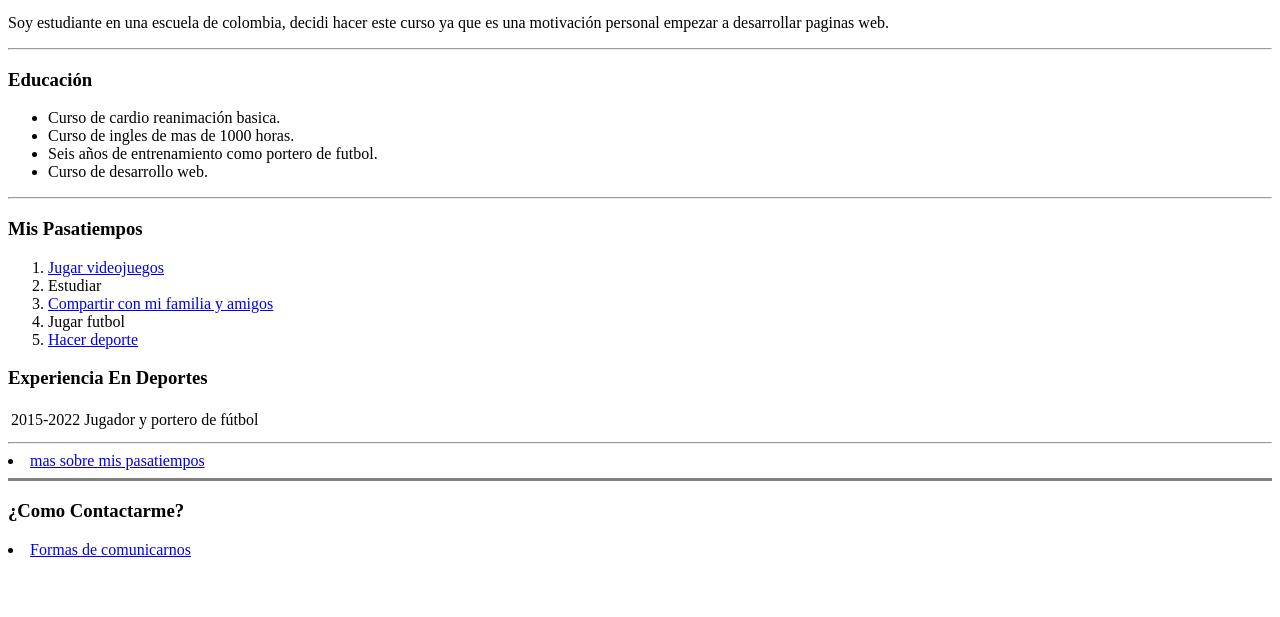
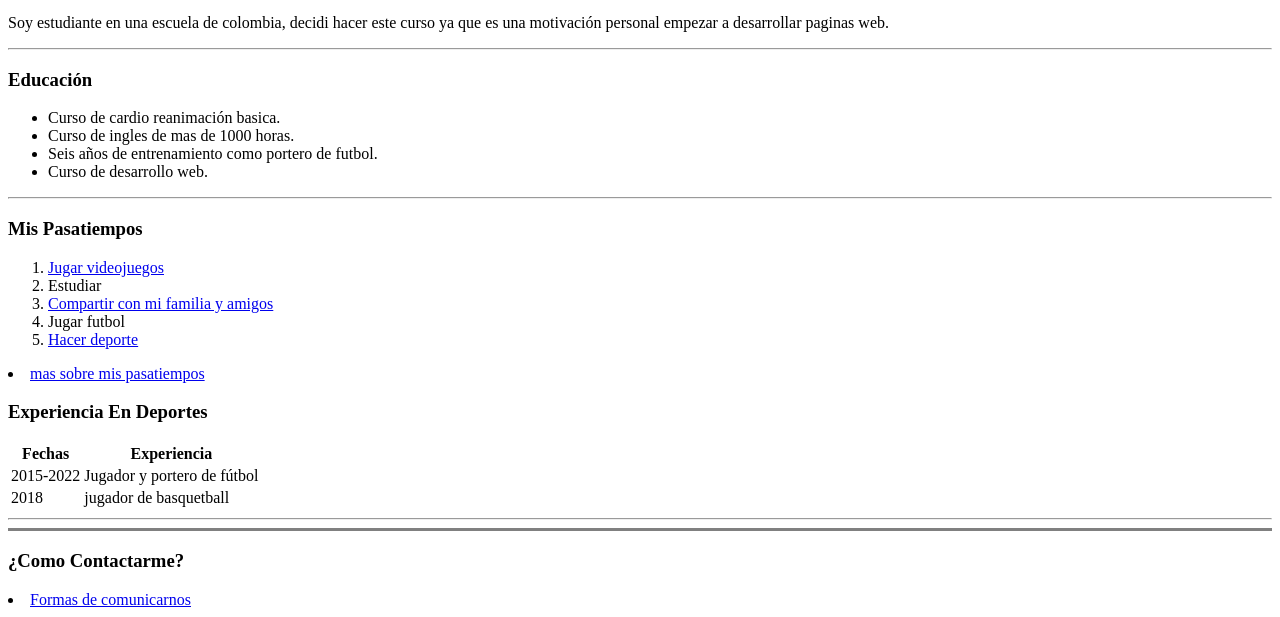
Before and after one commit to ONEJUANES/personal_site, a plain HTML site: page index.html in a window 1280 px wide. Shown: the part 531-1148 px from the top of the page. Before the commit the page ends 1098 px from the top, so only its background shows below. Drawn offline with Linux system fonts and the light colour scheme.

Commit message:
se agrega una tabla

```diff
--- a/index.html
+++ b/index.html
@@ -28,19 +28,29 @@
     <li>Jugar futbol</li>
     <li><a href="https://www.vitonica.com/entrenamiento/rutina-ejercicios-casa-ejemplo-practico">Hacer deporte</a></li>
   </ol>
-
+<li><a href="pasatiempos.html">mas sobre mis pasatiempos</a></li>
   <h3>Experiencia En Deportes</h3>
   <table>
-    <tr>
-      <td>2015-2022</td>
-      <td>Jugador y portero de fútbol</td>
-    </tr>
-    <tr>
+    <thead>
+      <tr>
+        <th>Fechas</th>
+        <th>Experiencia</th>
+      </tr>
+    </thead>
+    <tbody>
+      <tr>
+        <td>2015-2022</td>
+        <td>Jugador y portero de fútbol</td>
+      </tr>
+      <tr>
+  <td>2018</td>
+  <td>jugador de basquetball</td>
+      </tr>
+    </tbody>
 
-    </tr>
   </table>
   <hr>
-  <li><a href="pasatiempos.html">mas sobre mis pasatiempos</a></li>
+
   <hr size="3" noshade>
   <h3>¿Como Contactarme?</h3>
   <u>
```
